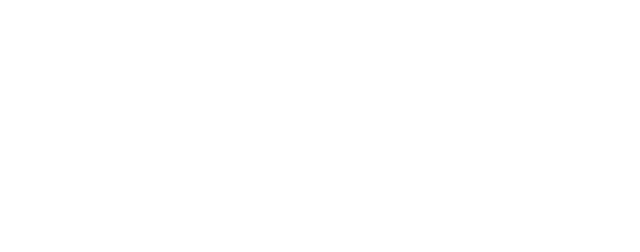
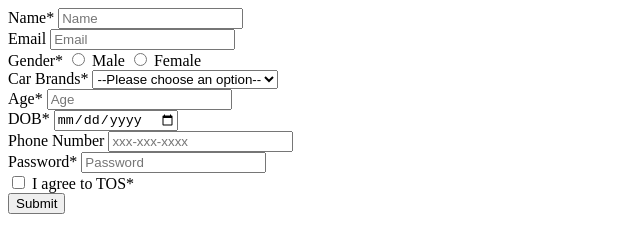
Before and after one commit to acciojob/signup-form-car-abilash0045, a website: page main.html in a window 1280 px wide. Shown: the whole page, without its empty margins (0-640 px from the left). Drawn offline with Linux system fonts and the light colour scheme.

Commit message:
created a submission

```diff
--- a/main.html
+++ b/main.html
@@ -8,6 +8,55 @@
 
 <body>
 	<!-- the entire body must be written by student -->
+	 <form action="">
+    <div>
+        <label for="name">Name*</label>
+        <input type="text" placeholder="Name" id="name" required>
+    </div>
+    <div>
+        <label for="email*">Email</label>
+        <input type="email" placeholder="Email" id="email" required>
+    </div>
+    <div>
+        <label for="gender">Gender*</label>
+        <input type="radio" id="gender_m" name="gender" required value="m">
+        <label for="gender_m">Male</label>
+        <input type="radio" id="gender_f" name="gender" required value="f">
+        <label for="gender_m">Female</label>
+    </div>
+    <div>
+        <label for="cars">Car Brands*</label>
+        <select name="Car Brands" id="cars" aria-placeholder="Please Chose an Option" required>
+            <option value="none">--Please choose an option--</option>
+            <option value="BMW">BMW</option>
+            <option value="Audi">Audi</option>
+            <option value="Mercedez">Mercedez</option>
+        </select>
+    </div>
+    <div>
+        <label for="age">Age*</label>
+        <input type="number" placeholder="Age" required id="age">
+    </div>
+    <div>
+        <label for="dob">DOB*</label>
+        <input type="date" id="dob" required>
+    </div>
+    <div>
+        <label for="tel">Phone Number</label>
+        <input type="number" id="tel" placeholder="xxx-xxx-xxxx">
+    </div>
+    <div>
+        <label for="password">Password*</label>
+        <input type="password" id="password" required placeholder="Password">
+    </div>
+    <div>
+        <input type="checkbox" required id="tos">
+        <label for="tos">I agree to TOS*</label>
+    </div>
+    <div>
+        <input type="submit" >
+    </div>
+   </form>
     <script type="text/javascript" src="./script.js">
 </script>
 
```
